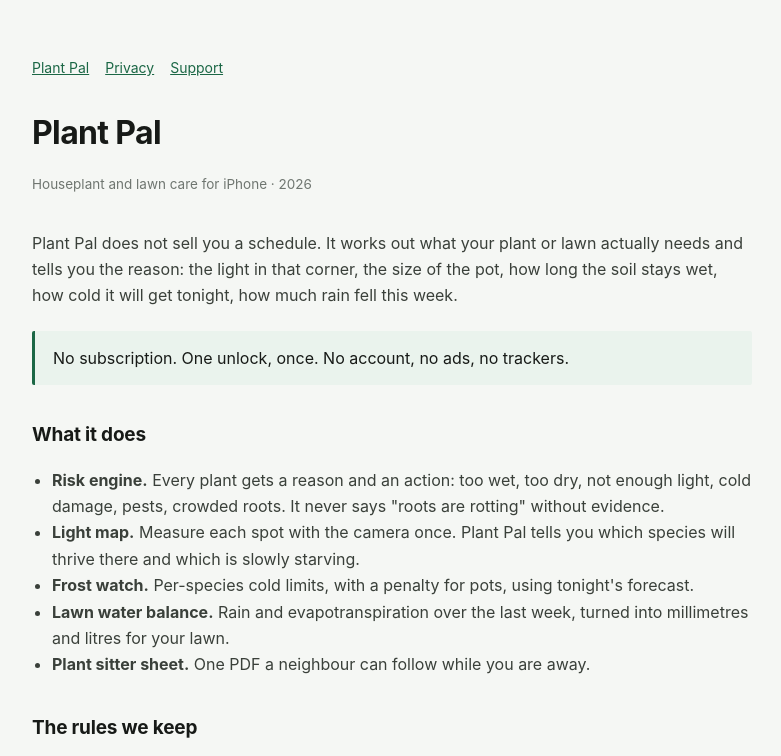
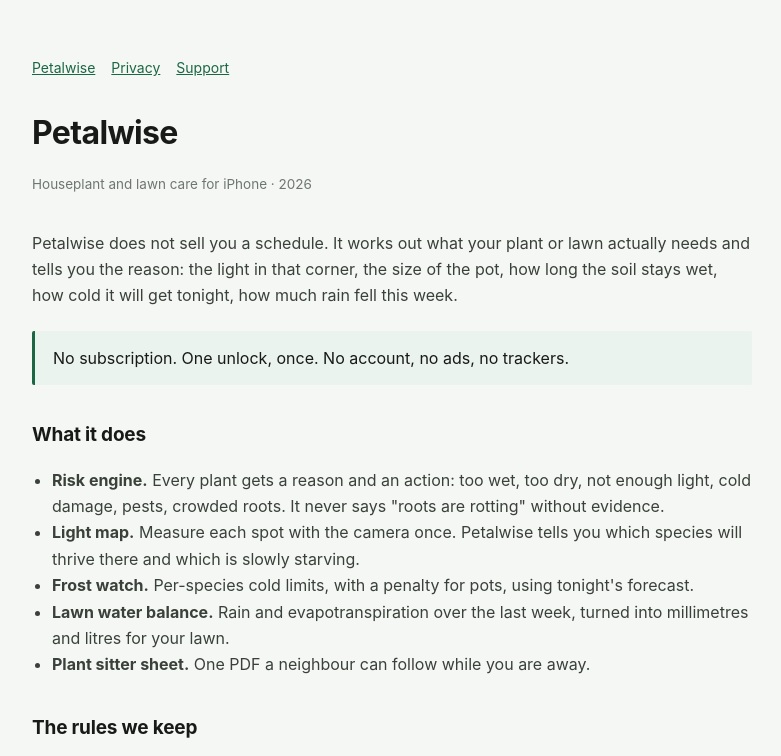
Before and after one commit to SerdarOzdemir89/petalwise-legal, a plain HTML site: page index.html in a window 1280 px wide. Shown: the top 756 px of the page, without its empty margins (248-1029 px from the left). Drawn offline with Linux system fonts and the light colour scheme.

Commit message:
rebrand to Petalwise

```diff
--- a/index.html
+++ b/index.html
@@ -3,7 +3,7 @@
 <head>
 <meta charset="utf-8">
 <meta name="viewport" content="width=device-width,initial-scale=1">
-<title>Plant Pal · Houseplant &amp; lawn care</title>
+<title>Petalwise · Houseplant &amp; lawn care</title>
 <style>
 body{margin:0;background:#f5f7f4;color:#171a17;font:16px/1.65 -apple-system,BlinkMacSystemFont,"Segoe UI",Helvetica,Arial,sans-serif}
 .wrap{max-width:720px;margin:0 auto;padding:56px 24px 96px}
@@ -20,19 +20,19 @@ ul{padding-left:20px}
 </head>
 <body>
 <div class="wrap">
-<nav><a href="index.html">Plant Pal</a><a href="privacy.html">Privacy</a><a href="support.html">Support</a></nav>
+<nav><a href="index.html">Petalwise</a><a href="privacy.html">Privacy</a><a href="support.html">Support</a></nav>
 
-<h1>Plant Pal</h1>
+<h1>Petalwise</h1>
 <p class="meta">Houseplant and lawn care for iPhone · 2026</p>
 
-<p>Plant Pal does not sell you a schedule. It works out what your plant or lawn actually needs and tells you the reason: the light in that corner, the size of the pot, how long the soil stays wet, how cold it will get tonight, how much rain fell this week.</p>
+<p>Petalwise does not sell you a schedule. It works out what your plant or lawn actually needs and tells you the reason: the light in that corner, the size of the pot, how long the soil stays wet, how cold it will get tonight, how much rain fell this week.</p>
 
 <div class="note">No subscription. One unlock, once. No account, no ads, no trackers.</div>
 
 <h2>What it does</h2>
 <ul>
   <li><strong>Risk engine.</strong> Every plant gets a reason and an action: too wet, too dry, not enough light, cold damage, pests, crowded roots. It never says "roots are rotting" without evidence.</li>
-  <li><strong>Light map.</strong> Measure each spot with the camera once. Plant Pal tells you which species will thrive there and which is slowly starving.</li>
+  <li><strong>Light map.</strong> Measure each spot with the camera once. Petalwise tells you which species will thrive there and which is slowly starving.</li>
   <li><strong>Frost watch.</strong> Per-species cold limits, with a penalty for pots, using tonight's forecast.</li>
   <li><strong>Lawn water balance.</strong> Rain and evapotranspiration over the last week, turned into millimetres and litres for your lawn.</li>
   <li><strong>Plant sitter sheet.</strong> One PDF a neighbour can follow while you are away.</li>
```
Also changed, not shown: privacy.html (+4 -4 lines), support.html (+4 -4 lines).
